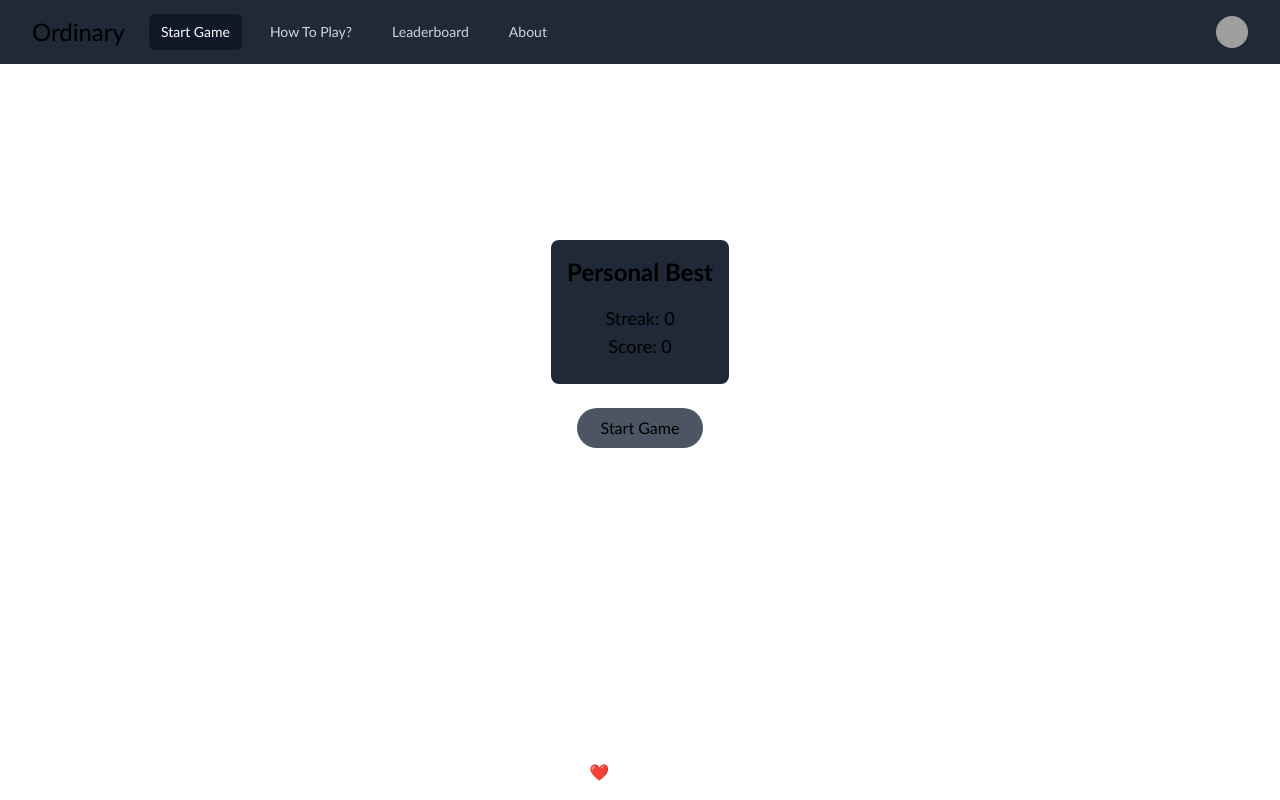
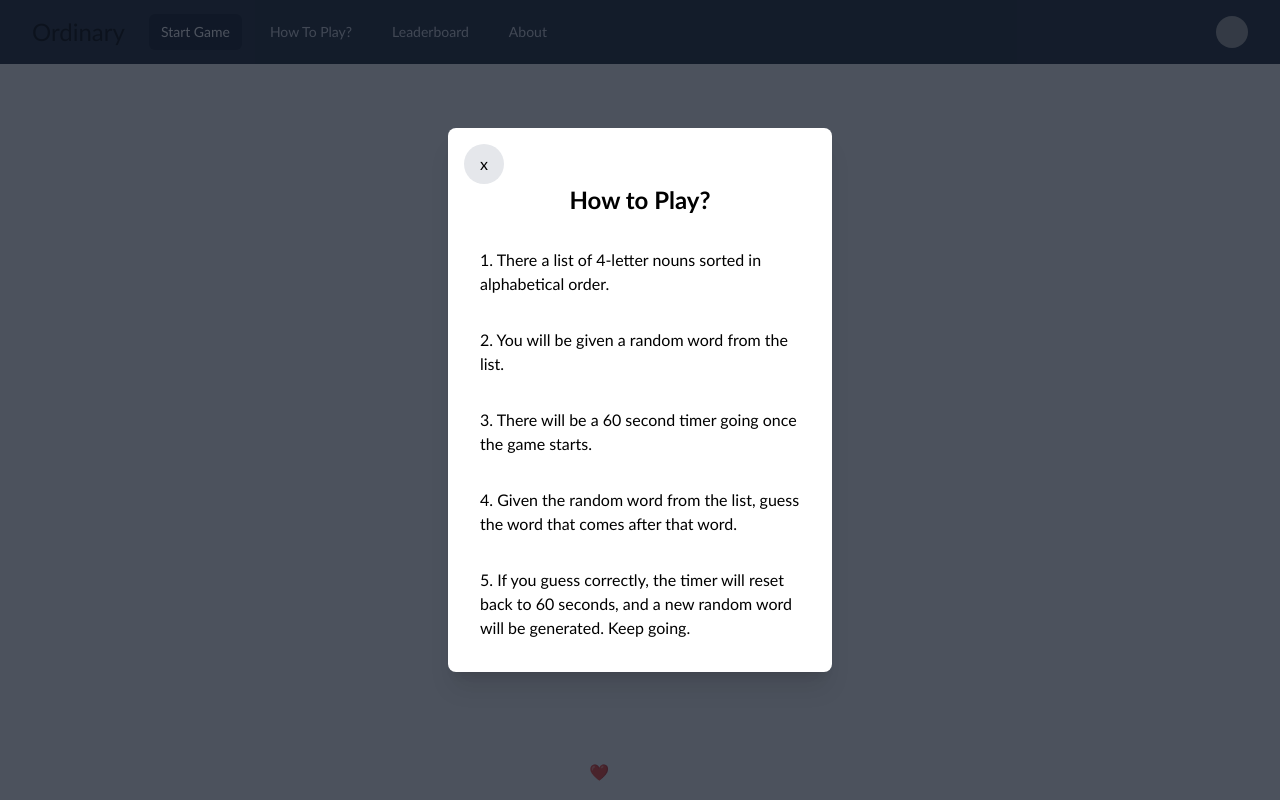
Before and after one commit to tpcav/ordinary, a Next.js app: page / in a window 1280 px wide. Built offline with nearby package versions, Linux system fonts and the light colour scheme; grey boxes are pictures that could not be loaded.

Commit message:
howto modal testing

```diff
--- /dev/null
+++ b/app/dashboard/modal.tsx
@@ -0,0 +1,21 @@
+import React from 'react';
+
+const Modal = ({ isOpen, onClose }) => {
+  return (
+    <div className={`fixed top-0 left-0 w-full h-full bg-gray-900 bg-opacity-75 z-50 ${isOpen ? 'block' : 'hidden'}`}>
+      <div className="absolute w-96 top-1/2 left-1/2 transform -translate-x-1/2 -translate-y-1/2 p-4 bg-white rounded-lg shadow-xl">
+        <button onClick={onClose} className="text-black hover:bg-gray-300 p-2 bg-gray-200 rounded-full w-10 h-10">
+          x
+        </button>
+        <p className='text-black text-2xl font-bold text-center pb-4'>How to Play?</p>
+        <p className='p-4 text-black'>1. There a list of 4-letter nouns sorted in alphabetical order.</p>
+        <p className='p-4 text-black'>2. You will be given a random word from the list.</p>
+        <p className='p-4 text-black'>3. There will be a 60 second timer going once the game starts.</p>
+        <p className='p-4 text-black'>4. Given the random word from the list, guess the word that comes after that word.</p>
+        <p className='p-4 text-black'>5. If you guess correctly, the timer will reset back to 60 seconds, and a new random word will be generated. Keep going.</p>
+      </div>
+    </div>
+  );
+};
+
+export default Modal;
--- a/pages/index.tsx
+++ b/pages/index.tsx
@@ -3,11 +3,14 @@ import Link from 'next/link'
 import { useState, useEffect } from "react";
 
 import Navbar from "../app/dashboard/Navbar";
+import Modal from '../app/dashboard/modal';
 
 export default function Example() {
 
   const [highStreak, setHighStreak] = useState(0);
   const [highScore, setHighScore] = useState(0);
+
+  const [isModalOpen, setIsModalOpen] = useState(true);
 
   useEffect(() => {
     const savedHighStreak = localStorage.getItem("highStreak");
@@ -26,6 +29,9 @@ export default function Example() {
       </Head>
 
       <Navbar/>
+      <div>
+        <Modal isOpen={isModalOpen} onClose={() => setIsModalOpen(false)} />
+      </div>
 
       <main className='overflow-hidden flex flex-col items-center justify-center h-screen overflow-y-hidden pb-64'>
         <div className='overflow-hidden flex flex-col justify-center items-center overflow-y-hidden'>
```
